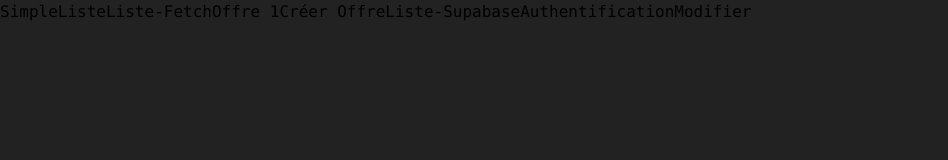
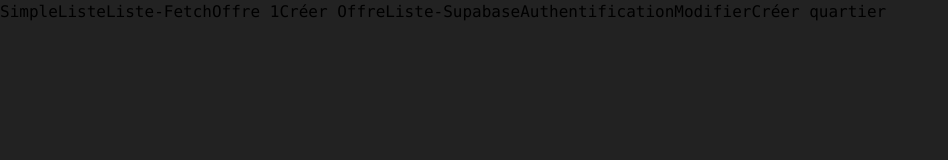
Before and after one commit to ArnautVasseur/TP02, a Vue app: page / in a window 1280 px wide. Shown: the top 160 px of the page, without its empty margins (0-948 px from the left). Built offline with nearby package versions, Linux system fonts and the light colour scheme; what @formkit/vue, animated-tailwindcss would draw is missing.

Commit message:
Add link menu

```diff
--- a/src/components/menu.vue
+++ b/src/components/menu.vue
@@ -1,6 +1,6 @@
 <template>
     <ul>
-        <div class="text-black flex flex-col gap-10 mt-36 mr-5 fixed right-0">
+        <div class="text-black flex flex-col gap-6 mt-32 mr-5 fixed right-0">
             <router-link class="link text-[#3eb1ce] hover:w-56 hover:h-14 transition-all w-48 h-10 justify-center items-center flex border-2 border-white bg-[#222] no-underline hover:text-xl" to="/simple">
                 <code class="font-mono">Simple</code>
             </router-link>
@@ -25,6 +25,9 @@
             <router-link class="link text-[#3eb1ce] hover:w-56 hover:h-14 transition-all w-48 h-10 justify-center items-center flex border-2 border-white bg-[#222] no-underline hover:text-xl" to="/edit/id ">
                 <code class="font-mono">Modifier</code>
             </router-link>
+            <router-link class="link text-[#3eb1ce] hover:w-56 hover:h-14 transition-all w-48 h-10 justify-center items-center flex border-2 border-white bg-[#222] no-underline hover:text-xl" to="/quartier/new ">
+                <code class="font-mono">Créer quartier</code>
+            </router-link>
         </div>
     </ul>
     <Suspense>
```
